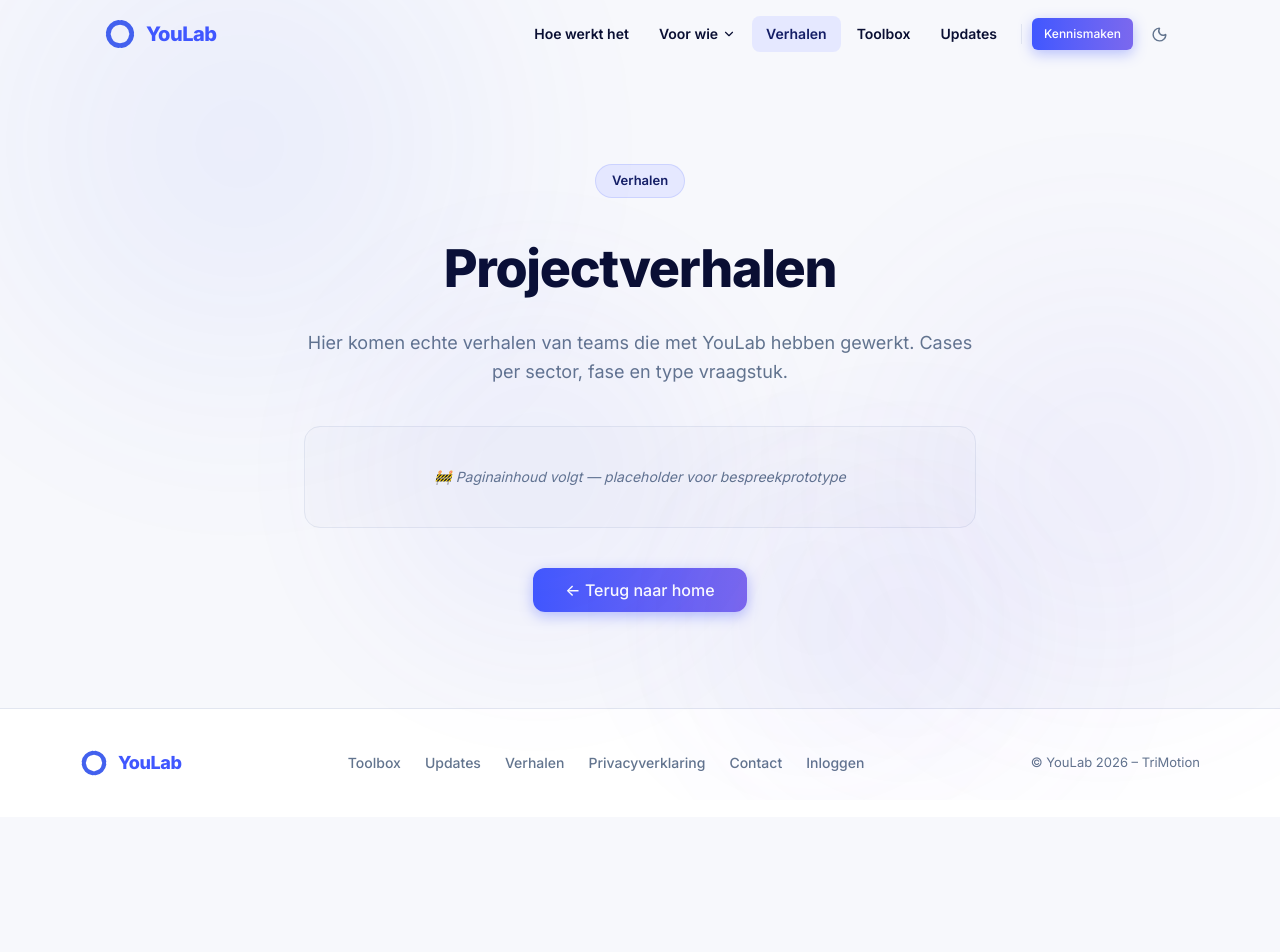
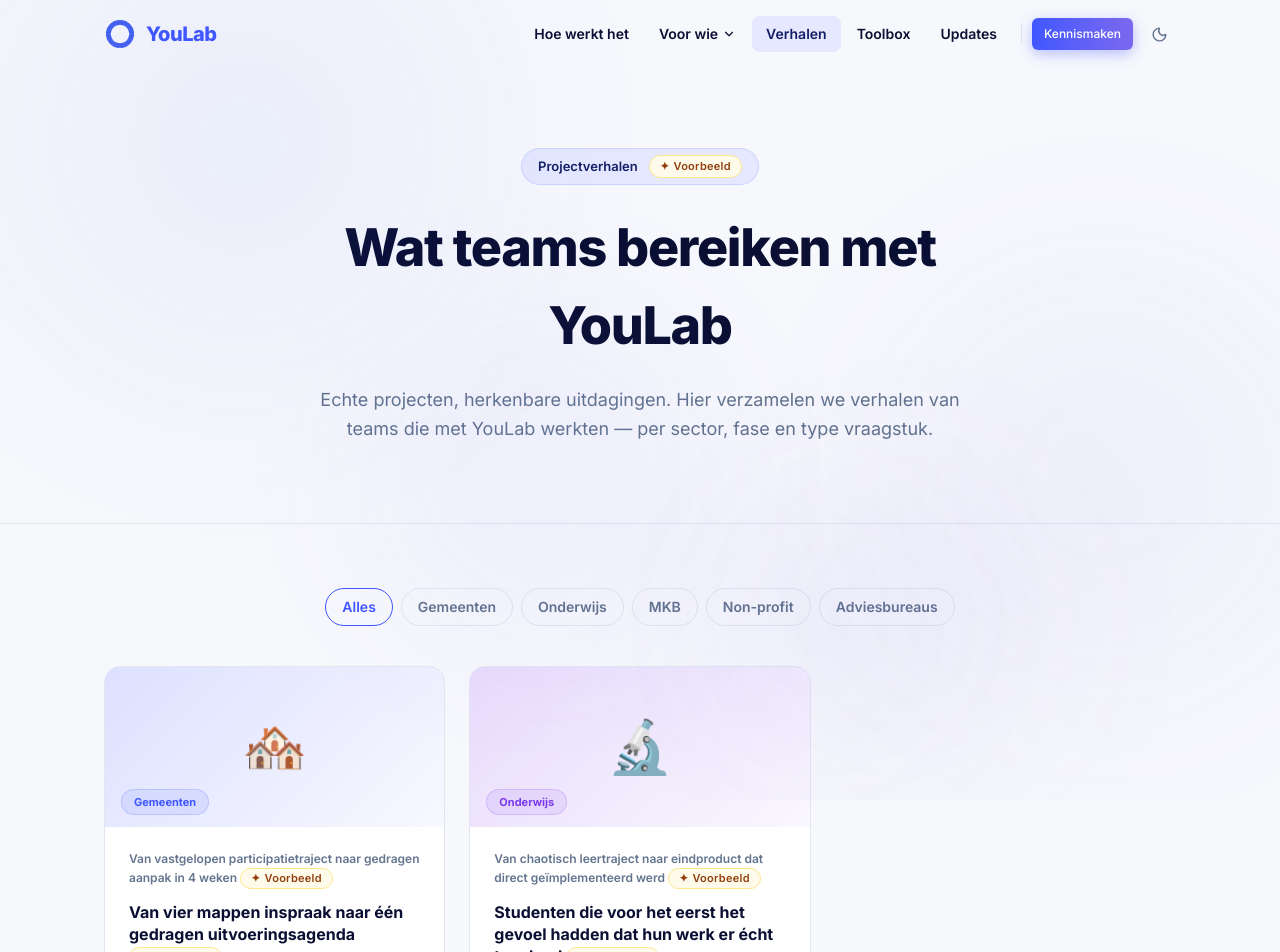
Before and after one commit to SinQ882/Youlab-prototype-website, a React (Vite) app: page /verhalen in a window 1280 px wide. Shown: the top 952 px of the page. Before the commit the page ends 817 px from the top, so only its background shows below. Built offline with nearby package versions, Linux system fonts and the light colour scheme.

Commit message:
feat: verbind verhalen-pagina's en homepage/sectorpagina koppelingen met echte data

```diff
--- a/src/components/StoryTeaser.jsx
+++ b/src/components/StoryTeaser.jsx
@@ -2,8 +2,23 @@
 import { ArrowRight } from 'lucide-react';
 import SectionHeading from './SectionHeading.jsx';
 import ExampleBadge from './ExampleBadge.jsx';
+import { stories } from '../data/stories/index.js';
+
+const SECTOR_COLORS = {
+  gemeenten: '#4057ff', onderwijs: '#7c3aed', mkb: '#f59e0b',
+  'non-profit': '#ef4444', adviesbureaus: '#10b981',
+};
+const SECTOR_LABELS = {
+  gemeenten: 'Gemeente', onderwijs: 'Onderwijs', mkb: 'MKB',
+  'non-profit': 'Non-profit', adviesbureaus: 'Adviesbureau',
+};
 
 export default function StoryTeaser() {
+  const featured = stories.find(s => s.featured) ?? stories[0];
+  if (!featured) return null;
+
+  const color = SECTOR_COLORS[featured.sector] ?? 'var(--primary)';
+
   return (
     <section className="bg-background py-20">
       <div className="max-w-[1120px] mx-auto px-6">
@@ -13,18 +28,14 @@
           center
         />
 
-        {/* Featured story card */}
         <div
           className="rounded-2xl border border-border bg-card overflow-hidden"
-          style={{
-            display: 'grid',
-            gridTemplateColumns: 'repeat(auto-fit, minmax(300px, 1fr))',
-          }}
+          style={{ display: 'grid', gridTemplateColumns: 'repeat(auto-fit, minmax(300px, 1fr))' }}
         >
           {/* Visual side */}
           <div
             style={{
-              background: 'linear-gradient(135deg, rgba(64,87,255,0.15) 0%, rgba(245,158,11,0.12) 100%)',
+              background: `linear-gradient(135deg, ${featured.hero.gradientFrom}, ${featured.hero.gradientTo})`,
               minHeight: 280,
               display: 'flex',
               alignItems: 'center',
@@ -33,20 +44,20 @@
             }}
           >
             <div style={{ textAlign: 'center' }}>
-              <div style={{ fontSize: 56, marginBottom: 12 }}>🏘️</div>
+              <div style={{ fontSize: 56, marginBottom: 12 }}>{featured.hero.emoji}</div>
               <div
                 style={{
                   display: 'inline-block',
-                  background: 'rgba(64,87,255,0.12)',
-                  color: '#4057ff',
+                  background: `${color}18`,
+                  color,
                   fontSize: 12,
                   fontWeight: 700,
                   padding: '4px 12px',
                   borderRadius: 100,
-                  border: '1px solid rgba(64,87,255,0.2)',
+                  border: `1px solid ${color}30`,
                 }}
               >
-                Gemeente
+                {SECTOR_LABELS[featured.sector] ?? featured.sector}
               </div>
             </div>
           </div>
@@ -54,32 +65,33 @@
           {/* Text side */}
           <div className="p-10 flex flex-col gap-5 justify-center">
             <div className="flex items-center gap-2 flex-wrap">
-              <span className="text-[13px] font-semibold text-muted-foreground">Wijkvernieuwing Arnhem</span>
+              <span className="text-[13px] font-semibold text-muted-foreground">
+                {featured.context.organization}
+              </span>
               <ExampleBadge />
             </div>
 
             <h3
               className="text-foreground font-bold leading-snug"
-              style={{ fontSize: 'clamp(20px, 2.5vw, 26px)' }}
+              style={{ fontSize: 'clamp(18px, 2.5vw, 24px)' }}
             >
-              Van versnipperde overleggen naar één gedragen actieplan
+              {featured.title}&nbsp;<ExampleBadge />
             </h3>
 
             <p className="text-muted-foreground text-[15px] leading-relaxed">
-              Een gemeente bracht 12 partijen samen rond leefbaarheid in drie wijken. Via de Empathy Map kwamen inzichten boven tafel die geen van de partijen verwacht had. In 6 weken: van analyse naar een plan gedragen door bewoners, woningcorporatie en welzijnswerk.
+              {featured.oneLineResult}&nbsp;<ExampleBadge />
             </p>
 
             <Link
-              to="/verhalen"
-              className="no-underline inline-flex items-center gap-2 font-semibold text-[15px] mt-2 transition-all"
-              style={{ color: '#4057ff' }}
+              to={`/verhalen/${featured.slug}`}
+              className="no-underline inline-flex items-center gap-2 font-semibold text-[15px] mt-2 transition-all hover:gap-3"
+              style={{ color }}
             >
               Lees het verhaal <ArrowRight size={15} />
             </Link>
           </div>
         </div>
 
-        {/* Link to all stories */}
         <div className="text-center mt-8">
           <Link
             to="/verhalen"
--- a/src/components/use-case/UseCaseStory.jsx
+++ b/src/components/use-case/UseCaseStory.jsx
@@ -1,7 +1,18 @@
+import { Link } from 'react-router-dom';
+import { ArrowRight } from 'lucide-react';
 import SectionHeading from '../SectionHeading.jsx';
+import ExampleBadge from '../ExampleBadge.jsx';
+import { getBySlug } from '../../data/stories/index.js';
+
+const SECTOR_COLORS = {
+  gemeenten: '#4057ff', onderwijs: '#7c3aed', mkb: '#f59e0b',
+  'non-profit': '#ef4444', adviesbureaus: '#10b981',
+};
 
 export default function UseCaseStory({ data }) {
-  const { storySlug, label } = data;
+  const { storySlug, label, sector } = data;
+  const story = storySlug ? getBySlug(storySlug) : null;
+  const accentColor = SECTOR_COLORS[sector] ?? 'var(--primary)';
 
   return (
     <section className="bg-background py-20">
@@ -10,23 +21,55 @@
           eyebrow="Projectverhaal"
           title="Uit de praktijk"
         />
-        {storySlug === null ? (
+
+        {story ? (
+          <div
+            className="rounded-2xl border border-border bg-card overflow-hidden max-w-[800px] mx-auto"
+            style={{ display: 'grid', gridTemplateColumns: 'repeat(auto-fit, minmax(260px, 1fr))' }}
+          >
+            {/* Visual side */}
+            <div
+              style={{
+                background: `linear-gradient(135deg, ${story.hero.gradientFrom}, ${story.hero.gradientTo})`,
+                minHeight: 220,
+                display: 'flex',
+                alignItems: 'center',
+                justifyContent: 'center',
+              }}
+            >
+              <span style={{ fontSize: 52 }} aria-hidden="true">{story.hero.emoji}</span>
+            </div>
+
+            {/* Text side */}
+            <div className="p-8 flex flex-col gap-4 justify-center">
+              <p className="text-muted-foreground text-[12px] font-semibold">
+                {story.context.organization}&nbsp;<ExampleBadge />
+              </p>
+              <h3 className="text-foreground font-bold text-[17px] leading-snug">
+                {story.title}&nbsp;<ExampleBadge />
+              </h3>
+              <p className="text-muted-foreground text-[14px] leading-relaxed">
+                {story.oneLineResult}
+              </p>
+              <Link
+                to={`/verhalen/${story.slug}`}
+                className="no-underline inline-flex items-center gap-1.5 text-[14px] font-semibold mt-1 transition-all hover:gap-2.5"
+                style={{ color: accentColor }}
+              >
+                Lees het verhaal <ArrowRight size={13} />
+              </Link>
+            </div>
+          </div>
+        ) : (
           <div
             className="max-w-[600px] mx-auto text-center rounded-2xl p-12"
-            style={{
-              border: '2px dashed var(--border)',
-              background: 'var(--muted)',
-            }}
+            style={{ border: '2px dashed var(--border)', background: 'var(--muted)' }}
           >
             <div className="text-4xl mb-4" aria-hidden="true">📖</div>
             <p className="text-muted-foreground text-[15px] leading-relaxed">
               Binnenkort delen we hier een projectverhaal uit de sector <strong>{label}</strong>.
             </p>
           </div>
-        ) : (
-          <div className="text-center text-muted-foreground text-sm">
-            Verhaal: {storySlug}
-          </div>
         )}
       </div>
     </section>
--- a/src/pages/VerhaalDetailPage.jsx
+++ b/src/pages/VerhaalDetailPage.jsx
@@ -1,42 +1,37 @@
-import { useParams, Link } from 'react-router-dom';
-import { Button } from '../components/ui/button.jsx';
+import { useParams, Navigate } from 'react-router-dom';
+import { getBySlug, getRelated } from '../data/stories/index.js';
 import Footer from '../components/Footer.jsx';
+import StoryHero from '../components/story/StoryHero.jsx';
+import StoryContext from '../components/story/StoryContext.jsx';
+import StoryApproach from '../components/story/StoryApproach.jsx';
+import StoryResult from '../components/story/StoryResult.jsx';
+import StoryQuote from '../components/story/StoryQuote.jsx';
+import StoryRelated from '../components/story/StoryRelated.jsx';
+
+const SECTOR_COLORS = {
+  gemeenten: '#4057ff', onderwijs: '#7c3aed', mkb: '#f59e0b',
+  'non-profit': '#ef4444', adviesbureaus: '#10b981',
+};
 
 export default function VerhaalDetailPage() {
   const { slug } = useParams();
+  const story = getBySlug(slug);
+
+  if (!story) {
+    return <Navigate to="/verhalen" replace />;
+  }
+
+  const accentColor = SECTOR_COLORS[story.sector] ?? 'var(--primary)';
+  const related = getRelated(slug);
 
   return (
-    <main style={{ paddingTop: 68 }}>
-      <section className="bg-background py-24">
-        <div className="max-w-[720px] mx-auto px-6 text-center">
-          <span className="inline-flex items-center rounded-full border border-primary/15 bg-secondary text-secondary-foreground px-4 py-1.5 text-[13px] font-semibold mb-8">
-            Verhaal
-          </span>
-          <h1
-            className="text-foreground font-extrabold tracking-tight mb-5"
-            style={{ fontSize: 'clamp(28px, 4vw, 44px)' }}
-          >
-            {slug ? slug.replace(/-/g, ' ') : 'Projectverhaal'}
-          </h1>
-          <p className="text-muted-foreground text-lg leading-relaxed mb-10">
-            De volledige casebeschrijving volgt in een volgende iteratie.
-          </p>
-          <div
-            className="rounded-2xl border border-border bg-muted/50 p-10 text-muted-foreground text-sm mb-10"
-            style={{ fontStyle: 'italic' }}
-          >
-            🚧 Verhaalinhoud volgt — placeholder voor bespreekprototype
-          </div>
-          <div className="flex gap-3 justify-center flex-wrap">
-            <Button variant="outline" size="lg" asChild>
-              <Link to="/verhalen" className="no-underline">← Alle verhalen</Link>
-            </Button>
-            <Button variant="gradient" size="lg" asChild>
-              <Link to="/" className="no-underline">Home</Link>
-            </Button>
-          </div>
-        </div>
-      </section>
+    <main>
+      <StoryHero     story={story} />
+      <StoryContext  story={story} />
+      <StoryApproach story={story} accentColor={accentColor} />
+      <StoryResult   story={story} accentColor={accentColor} />
+      <StoryQuote    story={story} accentColor={accentColor} />
+      <StoryRelated  related={related} />
       <Footer />
     </main>
   );
--- a/src/pages/VerhalenPage.jsx
+++ b/src/pages/VerhalenPage.jsx
@@ -1,36 +1,111 @@
+import { useState } from 'react';
 import { Link } from 'react-router-dom';
+import { stories } from '../data/stories/index.js';
+import Footer from '../components/Footer.jsx';
+import StoryCard from '../components/story/StoryCard.jsx';
+import SectionHeading from '../components/SectionHeading.jsx';
+import ExampleBadge from '../components/ExampleBadge.jsx';
 import { Button } from '../components/ui/button.jsx';
-import Footer from '../components/Footer.jsx';
+
+const SECTOR_FILTERS = [
+  { slug: null,            label: 'Alles' },
+  { slug: 'gemeenten',     label: 'Gemeenten' },
+  { slug: 'onderwijs',     label: 'Onderwijs' },
+  { slug: 'mkb',           label: 'MKB' },
+  { slug: 'non-profit',    label: 'Non-profit' },
+  { slug: 'adviesbureaus', label: 'Adviesbureaus' },
+];
+
+const SECTOR_COLORS = {
+  gemeenten: '#4057ff', onderwijs: '#7c3aed', mkb: '#f59e0b',
+  'non-profit': '#ef4444', adviesbureaus: '#10b981',
+};
 
 export default function VerhalenPage() {
+  const [activeSector, setActiveSector] = useState(null);
+
+  const filtered = activeSector
+    ? stories.filter(s => s.sector === activeSector)
+    : stories;
+
   return (
     <main style={{ paddingTop: 68 }}>
-      <section className="bg-background py-24">
+      {/* Hero */}
+      <section className="bg-background py-20 border-b border-border">
         <div className="max-w-[720px] mx-auto px-6 text-center">
-          <span className="inline-flex items-center rounded-full border border-primary/15 bg-secondary text-secondary-foreground px-4 py-1.5 text-[13px] font-semibold mb-8">
-            Verhalen
+          <span className="inline-flex items-center gap-2 rounded-full border border-primary/15 bg-secondary text-secondary-foreground px-4 py-1.5 text-[13px] font-semibold mb-6">
+            Projectverhalen&nbsp;<ExampleBadge />
           </span>
           <h1
             className="text-foreground font-extrabold tracking-tight mb-5"
-            style={{ fontSize: 'clamp(32px, 5vw, 52px)' }}
+            style={{ fontSize: 'clamp(30px, 5vw, 52px)' }}
           >
-            Projectverhalen
+            Wat teams bereiken met YouLab
           </h1>
-          <p className="text-muted-foreground text-lg leading-relaxed mb-10">
-            Hier komen echte verhalen van teams die met YouLab hebben gewerkt.
-            Cases per sector, fase en type vraagstuk.
+          <p className="text-muted-foreground text-lg leading-relaxed">
+            Echte projecten, herkenbare uitdagingen. Hier verzamelen we verhalen van teams die met YouLab werkten — per sector, fase en type vraagstuk.
           </p>
-          <div
-            className="rounded-2xl border border-border bg-muted/50 p-10 text-muted-foreground text-sm mb-10"
-            style={{ fontStyle: 'italic' }}
-          >
-            🚧 Paginainhoud volgt — placeholder voor bespreekprototype
+        </div>
+      </section>
+
+      {/* Filter + grid */}
+      <section className="bg-background py-16 pb-24">
+        <div className="max-w-[1120px] mx-auto px-6">
+          {/* Sector-filterknoppen */}
+          <div className="flex flex-wrap gap-2 mb-10 justify-center">
+            {SECTOR_FILTERS.map(f => {
+              const isActive = activeSector === f.slug;
+              const color = f.slug ? SECTOR_COLORS[f.slug] : 'var(--primary)';
+              return (
+                <button
+                  key={f.slug ?? 'all'}
+                  onClick={() => setActiveSector(f.slug)}
+                  className="rounded-full px-4 py-2 text-sm font-semibold border transition-all duration-150 cursor-pointer"
+                  style={{
+                    background: isActive ? `${color}12` : 'transparent',
+                    borderColor: isActive ? `${color}50` : 'var(--border)',
+                    color: isActive ? color : 'var(--muted-foreground)',
+                  }}
+                >
+                  {f.label}
+                </button>
+              );
+            })}
           </div>
+
+          {/* Verhalen-grid of lege staat */}
+          {filtered.length === 0 ? (
+            <div
+              className="rounded-2xl p-12 text-center text-muted-foreground text-[15px] max-w-[500px] mx-auto"
+              style={{ border: '2px dashed var(--border)', background: 'var(--muted)' }}
+            >
+              Binnenkort delen we hier verhalen uit deze sector.
+            </div>
+          ) : (
+            <div className="grid grid-cols-[repeat(auto-fill,minmax(300px,1fr))] gap-6">
+              {filtered.map(s => (
+                <StoryCard key={s.slug} story={s} />
+              ))}
+            </div>
+          )}
+        </div>
+      </section>
+
+      {/* CTA onderaan */}
+      <section className="bg-muted/40 py-16 border-t border-border">
+        <div className="max-w-[600px] mx-auto px-6 text-center">
+          <p className="text-foreground font-semibold text-lg mb-3">
+            Heb jij een verhaal?
+          </p>
+          <p className="text-muted-foreground mb-6">
+            Werk jij met YouLab aan een project en wil je het delen? We vertellen graag jouw verhaal.
+          </p>
           <Button variant="gradient" size="lg" asChild>
-            <Link to="/" className="no-underline">← Terug naar home</Link>
+            <Link to="/kennismaken" className="no-underline">Vertel het ons →</Link>
           </Button>
         </div>
       </section>
+
       <Footer />
     </main>
   );
```
